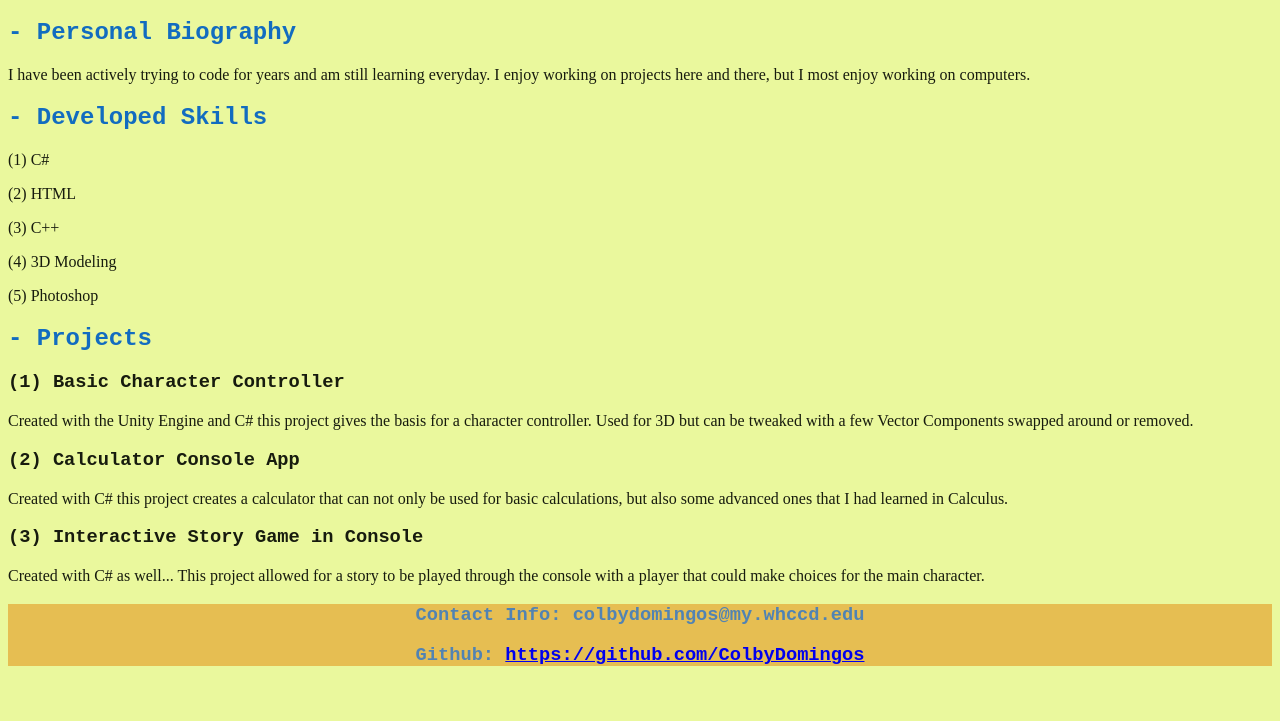
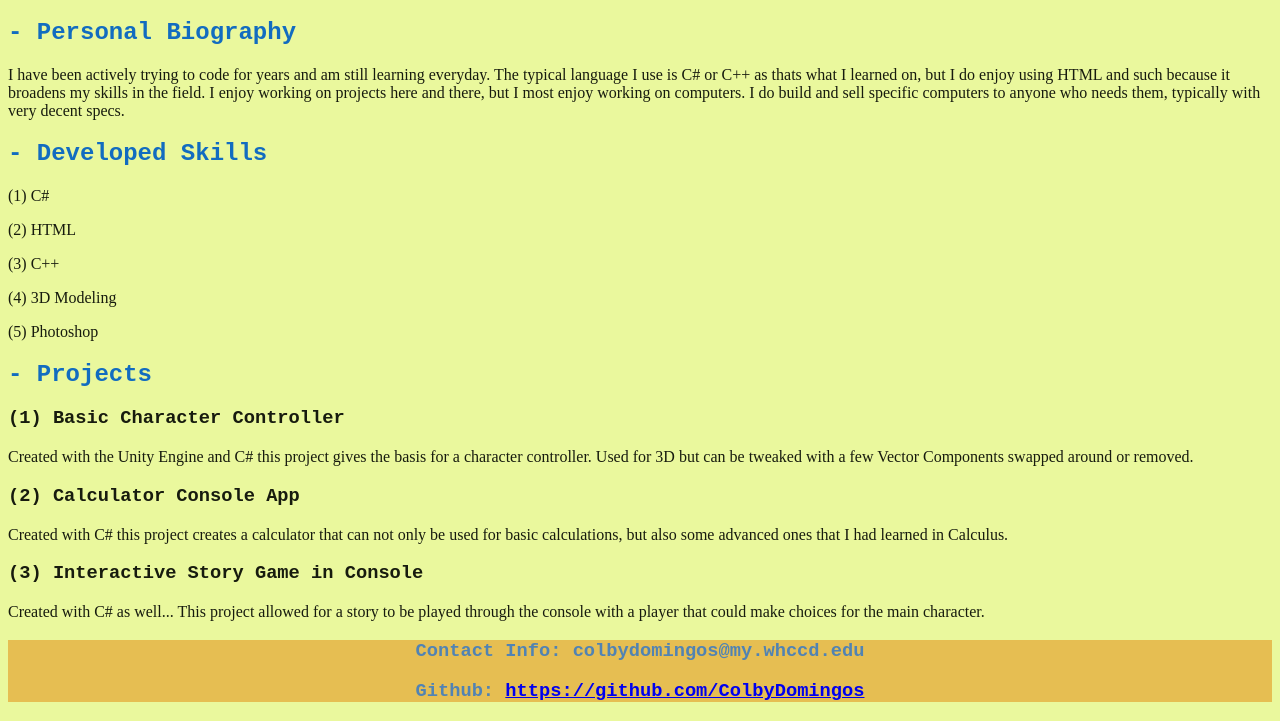
Before and after one commit to ColbyDomingos/COMP001A.Module2_PortfolioAssignment, a plain HTML site: page Project_Basis/index.html in a window 1280 px wide. Shown: the part 87-808 px from the top of the page. Drawn offline with Linux system fonts and the light colour scheme.

Commit message:
Added comments to explain every part of the code contained in the CSS and HTML file

```diff
--- a/Project_Basis/index.html
+++ b/Project_Basis/index.html
@@ -5,6 +5,7 @@
 <!-- Gives the basic information for the website. -->
 <head>
 
+    <!-- Links to the CSS stylesheet -->
     <link rel="stylesheet" href="main.css">
 
     <meta charset="UTF-8">
@@ -13,6 +14,7 @@
 
     <title>Colby Domingos (Portfolio)</title>
 
+    <!-- Links to the index.html, no other pages to discover -->
     <nav> <a href = "index.html">Home</a></nav>
 
 </head>
@@ -23,7 +25,7 @@
     <div class="ArticleTitle"><h1>Colby Domingos (Portfolio)</h1></div>
 
     <h2> - Personal Biography</h2>
-    <p> I have been actively trying to code for years and am still learning everyday. I enjoy working on projects here and there, but I most enjoy working on computers.</p>
+    <p> I have been actively trying to code for years and am still learning everyday. The typical language I use is C# or C++ as thats what I learned on, but I do enjoy using HTML and such because it broadens my skills in the field. I enjoy working on projects here and there, but I most enjoy working on computers. I do build and sell specific computers to anyone who needs them, typically with very decent specs.</p>
 
     <h2> - Developed Skills</h2>
     <p>(1) C#</p>
@@ -45,6 +47,7 @@
 
 </body>
 
+<!-- This is the footer of the website which also has a direct link back to my github-->
 <footer>
 
     <h3>Contact Info: colbydomingos@my.whccd.edu</h3>
--- a/Project_Basis/main.css
+++ b/Project_Basis/main.css
@@ -24,12 +24,14 @@ h3{
     font-family : 'Courier New', Courier, monospace;
 }
 
+/* Styles for the nav bar in index.html */
 nav {
     text-align: center;
     background-color: rgb(230, 190, 82);
     color: rgb(81, 131, 179);
 }
 
+/* Styles for the footer in index.html */
 footer{
     text-align: center;
     background-color: rgb(230, 190, 82);
```
